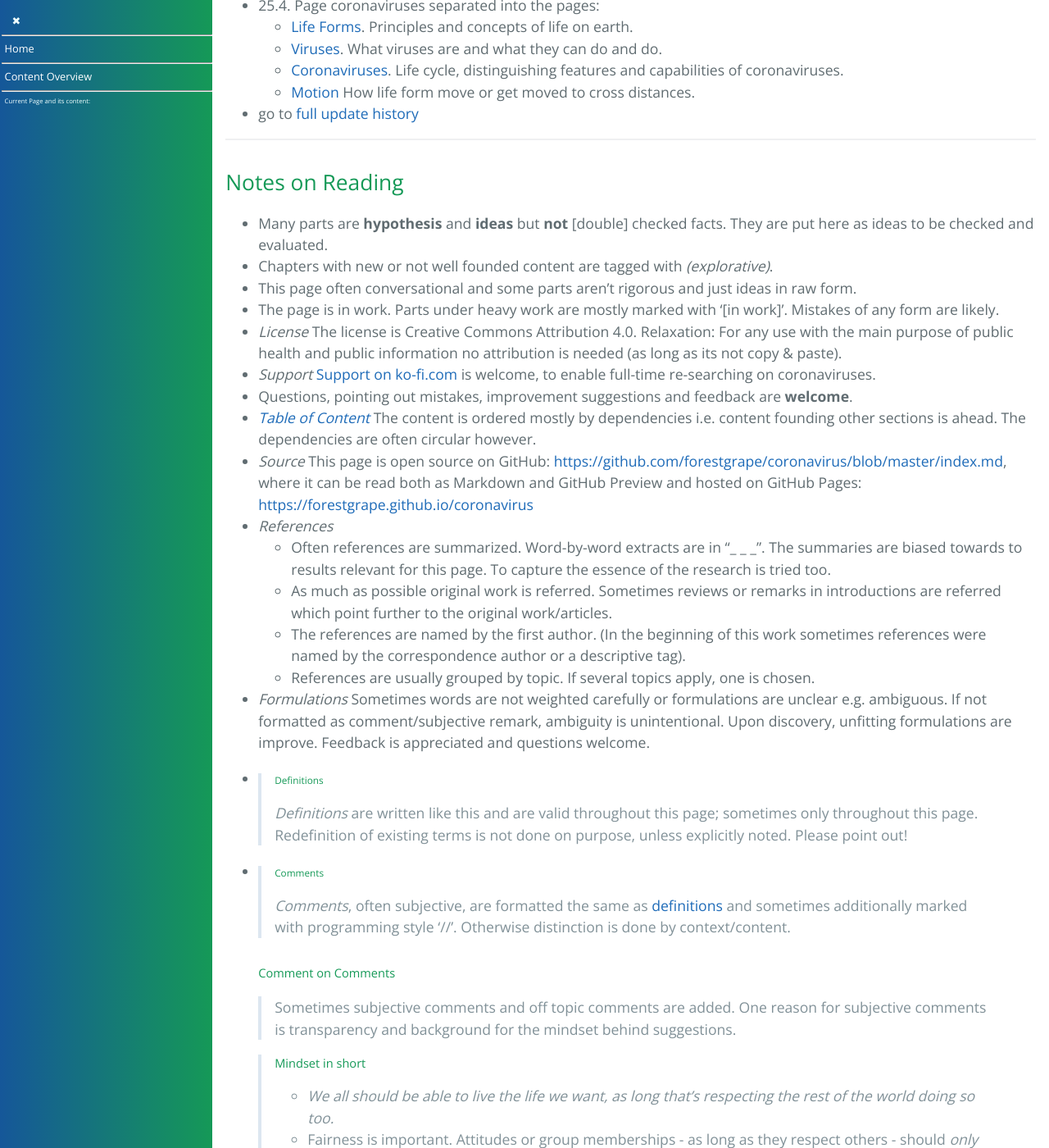
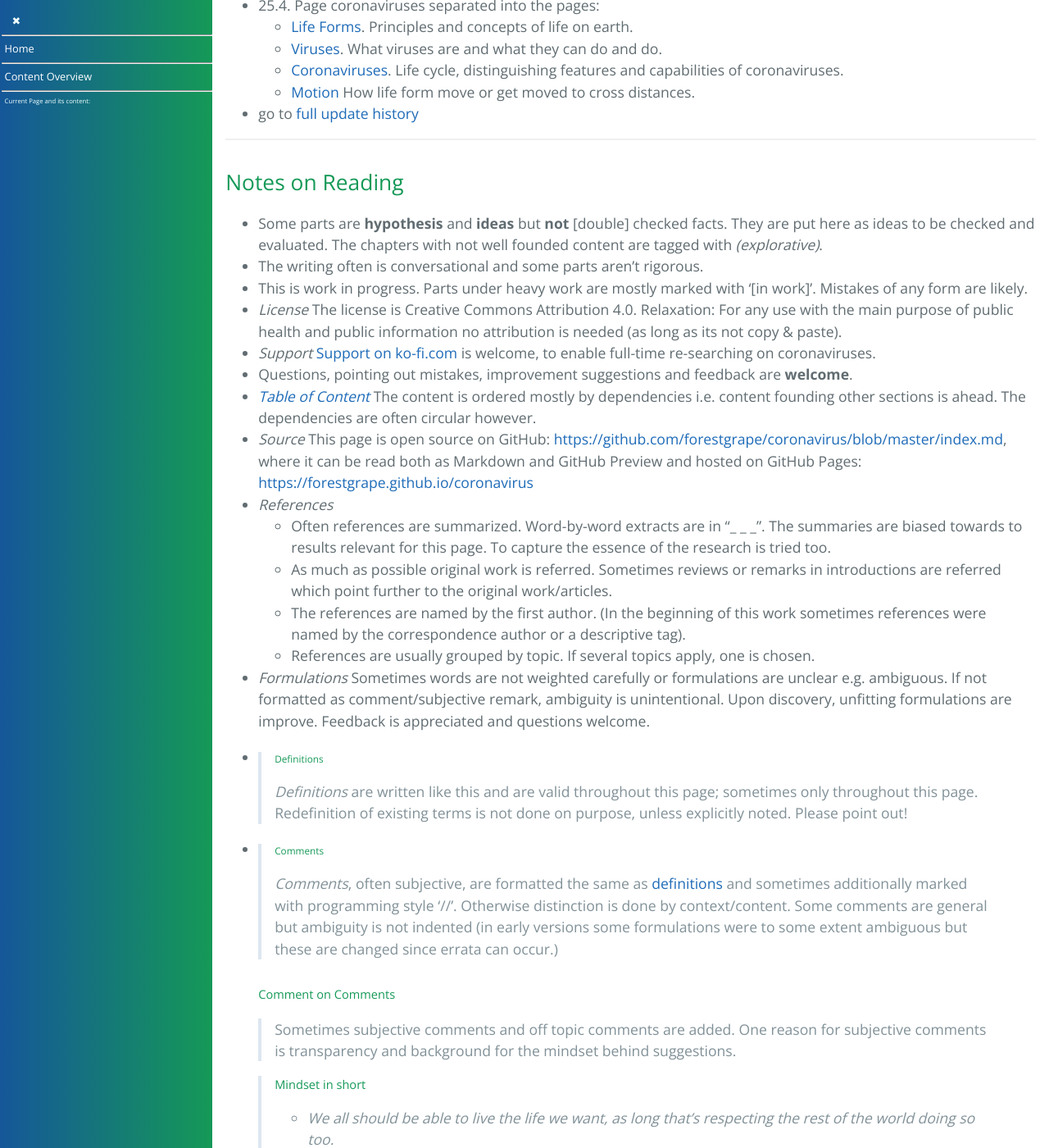
Before and after one commit to forestgrape/coronavirus, a Jekyll site: the page built from index.md, in a window 1280 px wide and 1400 px high, scrolled down 1565 px. Shown: the whole window at 82% size. Built offline with Jekyll 4.4.1, drawn with Linux system fonts in a browser that asks for light colours; our own code applies the rules of GitHub Pages for plain Markdown files; some of the changed text lies outside the part shown.

Commit message:
formulations and note on ambiguity

```diff
--- a/index.md
+++ b/index.md
@@ -59,10 +59,9 @@ This section overviews the content. The [full content section](#content) lists a
 ---
 
 ## Notes on Reading
-* Many parts are __hypothesis__ and __ideas__ but __not__ [double] checked facts. They are put here as ideas to be checked and evaluated.
-* Chapters with new or not well founded content are tagged with *(explorative)*.
-* This page often conversational and some parts aren't rigorous and just ideas in raw form.
-* The page is in work. Parts under heavy work are mostly marked with '[in work]'. Mistakes of any form are likely.
+* Some parts are __hypothesis__ and __ideas__ but __not__ [double] checked facts. They are put here as ideas to be checked and evaluated. The chapters with not well founded content are tagged with *(explorative)*.
+* The writing often is conversational and some parts aren't rigorous.
+* This is work in progress. Parts under heavy work are mostly marked with '[in work]'. Mistakes of any form are likely.
 * _License_ The license is Creative Commons Attribution 4.0. Relaxation: For any use with the main purpose of public health and public information no attribution is needed (as long as its not copy & paste). <!-- in science citing/Referencing is a good and helpful practice.-->
 * _Support_ [Support on ko-fi.com](https://ko-fi.com/H2H72F6XY) is welcome, to enable full-time re-searching on coronaviruses.
 * Questions, pointing out mistakes, improvement suggestions and feedback are __welcome__.
@@ -80,7 +79,7 @@ This section overviews the content. The [full content section](#content) lists a
     > *Definitions* are written like this and are valid throughout this page; sometimes only throughout this page. Redefinition of existing terms is not done on purpose, unless explicitly noted. Please point out!
 
 *   > ###### Comments
-    > *Comments*, often subjective, are formatted the same as [definitions](#definitions) and sometimes additionally marked with programming style '//'. Otherwise distinction is done by context/content.
+    > *Comments*, often subjective, are formatted the same as [definitions](#definitions) and sometimes additionally marked with programming style '//'. Otherwise distinction is done by context/content. Some comments are general but ambiguity is not indented (in early versions some formulations were to some extent ambiguous but these are changed since errata can occur.)
 
     ##### Comment on Comments
     > Sometimes subjective comments and off topic comments are added. One reason for subjective comments is transparency and background for the mindset behind suggestions.
```
Also changed, not shown: other parts of index.md (+1 -1 lines).
